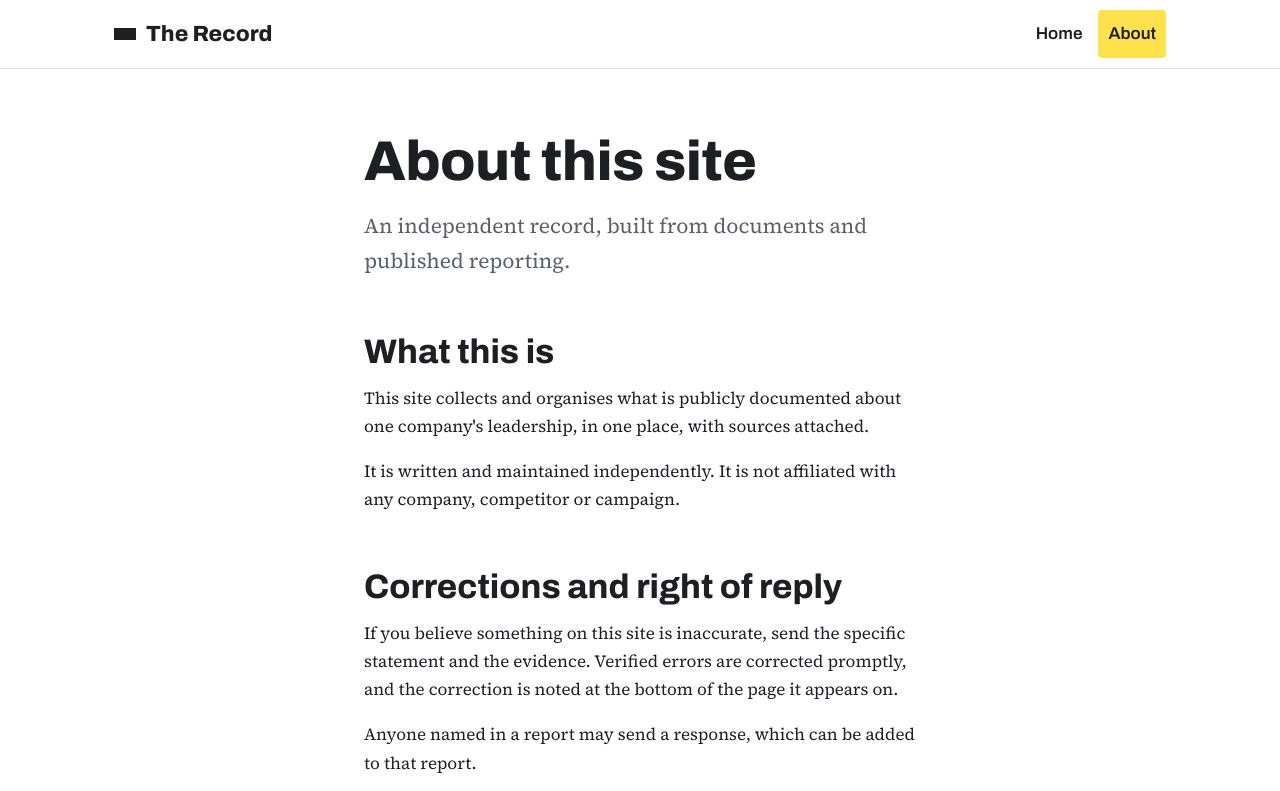
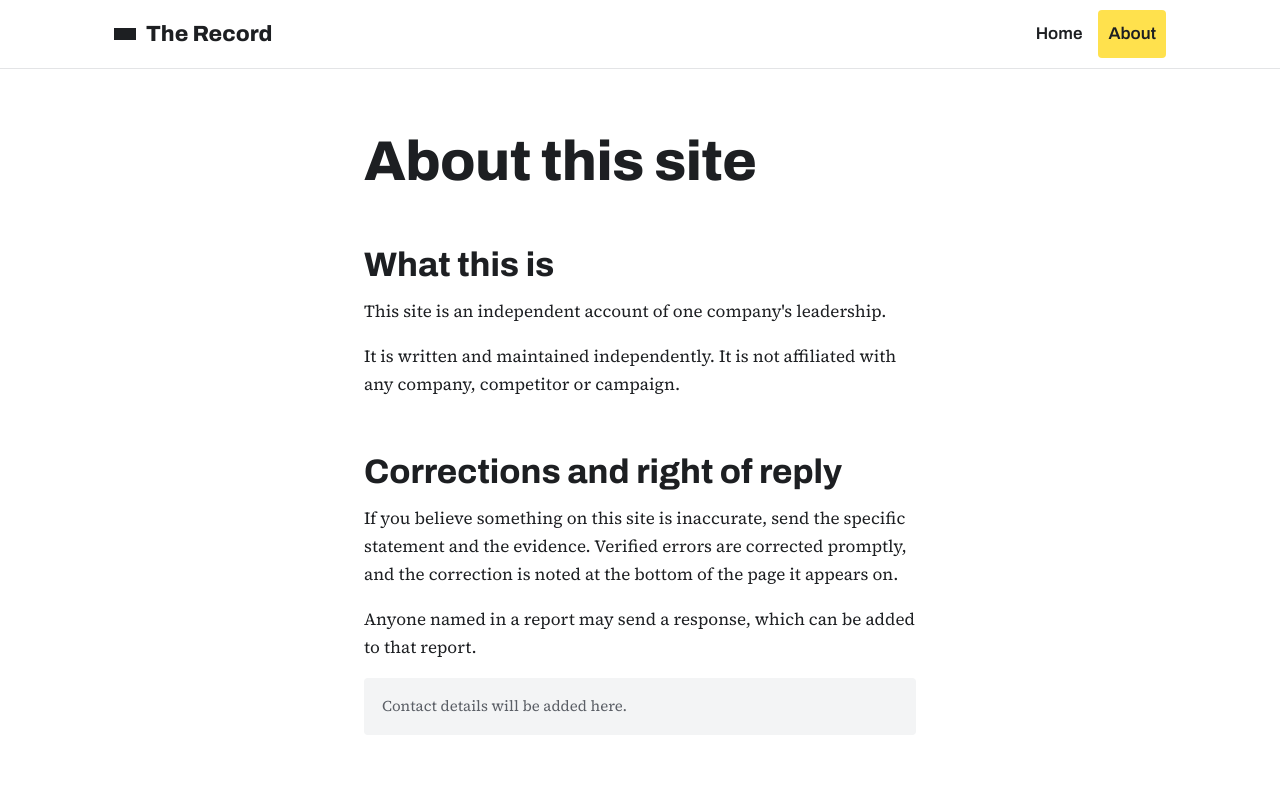
Before and after one commit to SMB-Exposed/SMB-Exposed.github.io, a plain HTML site: page about.html in a window 1280 px wide. Shown: the top 791 px of the page. Drawn offline with Linux system fonts and the light colour scheme.

Commit message:
Revise meta description and site overview
Updated the meta description and revised the site description for clarity.

```diff
--- a/about.html
+++ b/about.html
@@ -4,7 +4,7 @@
 <meta charset="utf-8">
 <meta name="viewport" content="width=device-width, initial-scale=1">
 <title>About · The Record</title>
-<meta name="description" content="What this site is and how it works.">
+<meta name="description" content="About this site.">
 <link rel="preconnect" href="https://fonts.googleapis.com">
 <link rel="preconnect" href="https://fonts.gstatic.com" crossorigin>
 <link href="https://fonts.googleapis.com/css2?family=Archivo:wdth,wght@62..125,600..800&family=Source+Serif+4:ital,opsz,wght@0,8..60,400;0,8..60,600;1,8..60,400&display=swap" rel="stylesheet">
@@ -21,11 +21,10 @@
 
 <main class="article"><div class="wrap read">
   <h1>About this site</h1>
-  <p class="lede">An independent record, built from documents and published reporting.</p>
 
   <h2>What this is</h2>
   <!-- ABOUT: replace these paragraphs with your own description: who the site covers and why it exists. -->
-  <p>This site collects and organises what is publicly documented about one company's leadership, in one place, with sources attached.</p>
+  <p>This site is an independent account of one company's leadership.</p>
   <p>It is written and maintained independently. It is not affiliated with any company, competitor or campaign.</p>
 
   <h2 id="corrections">Corrections and right of reply</h2>
```
